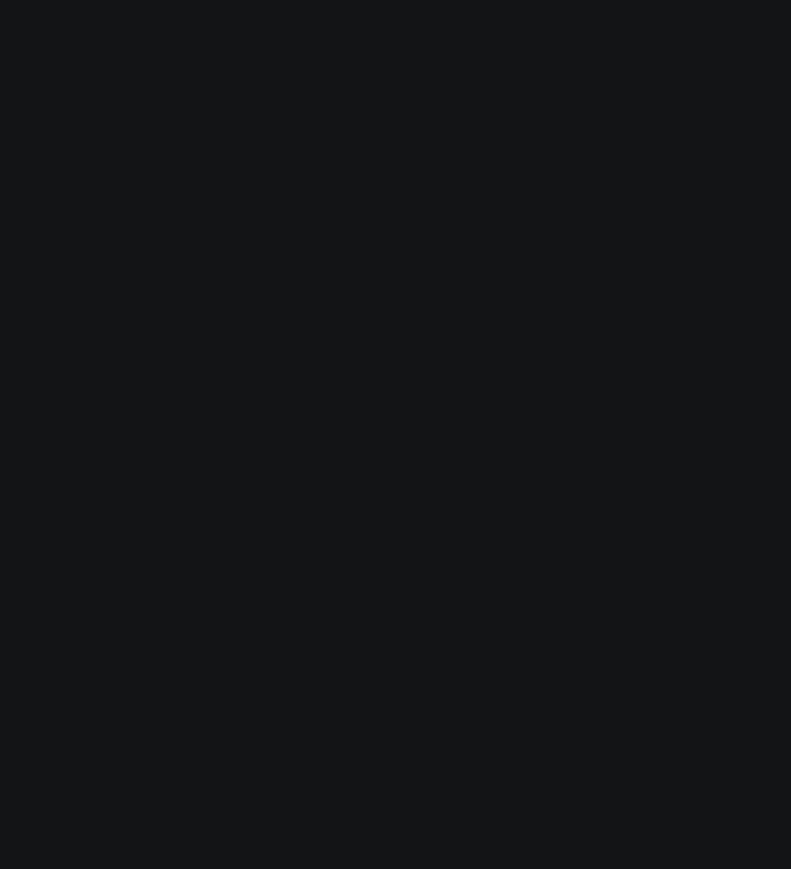
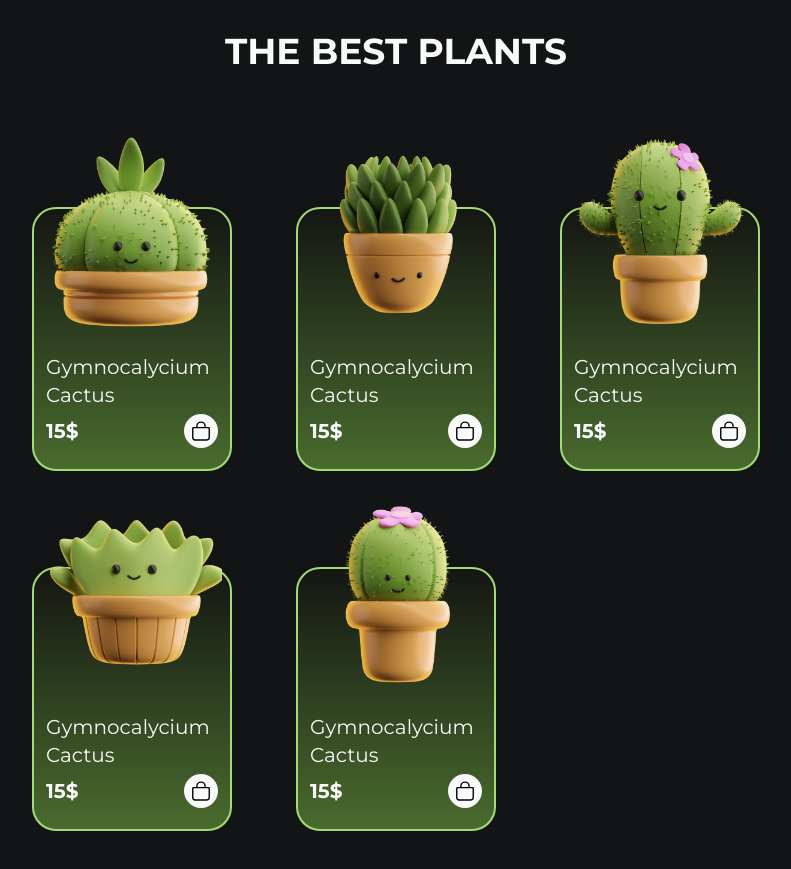
Before and after one commit to Alireza-ghanbari/cactus-shop, a React (Vite) app: page / in a window 1280 px wide. Shown: the part 1680-2549 px from the top of the page, without its empty margins (244-1035 px from the left). Before the commit the page ends 1539 px from the top, so only its background shows below. Built offline with nearby package versions, Linux system fonts and the light colour scheme.

Commit message:
complete shop section

```diff
--- a/src/components/Navbar.jsx
+++ b/src/components/Navbar.jsx
@@ -23,13 +23,13 @@ export default function Navbar() {
           <a href="#news" className="hover:text-green duration-200 font-light">
             News
           </a>
-          <a href="" className="hover:text-green duration-200 font-light">
+          <a href="#shop" className="hover:text-green duration-200 font-light">
             Shop
           </a>
-          <a href="" className="hover:text-green duration-200 font-light">
+          <a href="#care" className="hover:text-green duration-200 font-light">
             Care
           </a>
-          <a href="" className="hover:text-green duration-200 font-light">
+          <a href="#cotact" className="hover:text-green duration-200 font-light">
             Contact
           </a>
         </div>
@@ -62,13 +62,13 @@ export default function Navbar() {
               <a href="#news" className="hover:text-green duration-200 w-full">
                 News
               </a>
-              <a href="" className="hover:text-green duration-200 w-full">
+              <a href="#shop" className="hover:text-green duration-200 w-full">
                 Shop
               </a>
-              <a href="" className="hover:text-green duration-200 w-full">
+              <a href="#care" className="hover:text-green duration-200 w-full">
                 Care
               </a>
-              <a href="" className="hover:text-green duration-200 w-full">
+              <a href="#contact" className="hover:text-green duration-200 w-full">
                 Contact
               </a>
             </div>
--- a/src/pages/Home.jsx
+++ b/src/pages/Home.jsx
@@ -3,23 +3,32 @@ import homeImage from "../assets/home-cactus.png";
 import newImage1 from "../assets/new-cactus-1.png";
 import newImage2 from "../assets/new-cactus-2.png";
 import newImage3 from "../assets/new-cactus-3.png";
+import shopcactus1 from "../assets/shop-cactus-1.png";
+import shopcactus2 from "../assets/shop-cactus-2.png";
+import shopcactus3 from "../assets/shop-cactus-3.png";
+import shopcactus4 from "../assets/shop-cactus-4.png";
+import shopcactus5 from "../assets/shop-cactus-5.png";
 import { FaArrowRight } from "react-icons/fa";
+import { IoBagOutline } from "react-icons/io5";
 
 export default function Home() {
   return (
     <div className="max-w-7xl mx-auto px-3 xs:px-8 py-5 lg:pt-20">
       {/* hero section */}
-      <div className="flex lg:flex-row flex-col items-center justify-center gap-7" id="home">
+      <div
+        className="flex lg:flex-row flex-col items-center justify-center gap-7"
+        id="home"
+      >
         <div className="w-[250px] sm:w-[400px] lg:w-[450px]">
           <img src={homeImage} className="image-home -z-50" />
         </div>
         <div className="flex items-center lg:items-start  justify-center flex-col gap-4 lg:gap-0">
-          <h2 className="text-title text-3xl sm:text-5xl lg:text-[4rem] font-bold">
+          <h2 className="text-title text-3xl sm:text-5xl lg:text-[4rem] font-bold text-center lg:text-start">
             ORNAMENTAL <br />
             <span className="text-darkGrenn">PLANTS</span> FOR <br />
             YOUR HOME
           </h2>
-          <p className="text-xs sm:text-md mt-5">
+          <p className="text-xs sm:text-md mt-5 text-center lg:text-start">
             We design ornamental plants for your home in-house for an <br />
             original style and quality you won't find anywhere else.
           </p>
@@ -38,12 +47,15 @@ export default function Home() {
       </div>
 
       {/* news section */}
-      <div className="flex lg:flex-row flex-col items-center justify-center lg:mt-48 mt-20 gap-4 pb-10" id="news">
+      <div
+        className="flex lg:flex-row flex-col items-center justify-center lg:mt-48 mt-20 gap-4 pb-10"
+        id="news"
+      >
         <div className="flex-1">
-          <h2 className="text-title font-bold tracking-wider text-3xl sm:text-4xl md:text-4xl pr-7">
+          <h2 className="text-title font-bold tracking-wider text-2xl sm:text-4xl md:text-4xl pr-7 text-center lg:text-start">
             NEW PLANTS FOR YOUR HOME
           </h2>
-          <p className="tracking-normal mt-5 mb-5 lg:mb-0 pr-4 text-xs xs:text-sm sm:text-[16px]">
+          <p className="tracking-normal mt-5 mb-5 lg:mb-0 pr-4 text-xs xs:text-sm sm:text-[16px] text-center lg:text-start">
             Select new ornamental plants for home decoration and obtain an
             atmosphere of harmony and freshness.
           </p>
@@ -65,7 +77,7 @@ export default function Home() {
                 className="absolute top-[-4.5rem] left-0 right-0 w-[180px] mx-auto transition-all duration-300 hover:-translate-y-3 "
               />
               <h2 className="text-title text-xl text-center">
-              Lily Pad Succulent
+                Lily Pad Succulent
               </h2>
             </div>
             <div className="relative w-[200px] news-card border-2 border-green pt-[9rem] px-3 pb-6 rounded-3xl -rotate-6 ">
@@ -73,9 +85,84 @@ export default function Home() {
                 src={newImage3}
                 className="absolute top-[-4.5rem] left-0 right-0 w-[180px] mx-auto transition-all duration-300 hover:-translate-y-3"
               />
-              <h2 className="text-title text-xl text-center">
-              Rebutia Cactus
-              </h2>
+              <h2 className="text-title text-xl text-center">Rebutia Cactus</h2>
+            </div>
+          </div>
+        </div>
+      </div>
+
+      {/* shop section */}
+      <div
+        className="flex flex-col items-center justify-center lg:mt-48 mt-20 gap-2 pb-10"
+        id="shop"
+      >
+        <h2 className="text-title text-4xl font-bold text-center mb-32">
+          THE BEST PLANTS
+        </h2>
+        <div className="grid grid-cols-1 md:grid-cols-2 lg:grid-cols-3 gap-16 gap-y-24">
+          <div className="relative w-[200px] news-card border-2 border-green pt-[9rem] px-3 pb-6 rounded-3xl">
+            <img
+              src={shopcactus1}
+              className="absolute top-[-4.5rem] left-0 right-0 w-[180px] mx-auto transition-all duration-300 hover:-translate-y-3"
+            />
+            <h2 className="text-title text-xl">Gymnocalycium Cactus</h2>
+            <div className="flex justify-between items-center">
+              <p className="font-bold text-title text-xl mt-2">15$</p>
+              <div className="p-[6px] bg-title rounded-full translate-y-1 cursor-pointer">
+                <IoBagOutline color="black" size={22} />
+              </div>
+            </div>
+          </div>
+          <div className="relative w-[200px] news-card border-2 border-green pt-[9rem] px-3 pb-6 rounded-3xl">
+            <img
+              src={shopcactus2}
+              className="absolute top-[-4.5rem] left-0 right-0 w-[180px] mx-auto transition-all duration-300 hover:-translate-y-3"
+            />
+            <h2 className="text-title text-xl">Gymnocalycium Cactus</h2>
+            <div className="flex justify-between items-center">
+              <p className="font-bold text-title text-xl mt-2">15$</p>
+              <div className="p-[6px] bg-title rounded-full translate-y-1 cursor-pointer">
+                <IoBagOutline color="black" size={22} />
+              </div>
+            </div>
+          </div>
+          <div className="relative w-[200px] news-card border-2 border-green pt-[9rem] px-3 pb-6 rounded-3xl">
+            <img
+              src={shopcactus3}
+              className="absolute top-[-4.5rem] left-0 right-0 w-[180px] mx-auto transition-all duration-300 hover:-translate-y-3"
+            />
+            <h2 className="text-title text-xl">Gymnocalycium Cactus</h2>
+            <div className="flex justify-between items-center">
+              <p className="font-bold text-title text-xl mt-2">15$</p>
+              <div className="p-[6px] bg-title rounded-full translate-y-1 cursor-pointer">
+                <IoBagOutline color="black" size={22} />
+              </div>
+            </div>
+          </div>
+          <div className="relative w-[200px] news-card border-2 border-green pt-[9rem] px-3 pb-6 rounded-3xl">
+            <img
+              src={shopcactus4}
+              className="absolute top-[-4.5rem] left-0 right-0 w-[180px] mx-auto transition-all duration-300 hover:-translate-y-3"
+            />
+            <h2 className="text-title text-xl">Gymnocalycium Cactus</h2>
+            <div className="flex justify-between items-center">
+              <p className="font-bold text-title text-xl mt-2">15$</p>
+              <div className="p-[6px] bg-title rounded-full translate-y-1 cursor-pointer">
+                <IoBagOutline color="black" size={22} />
+              </div>
+            </div>
+          </div>
+          <div className="relative w-[200px] news-card border-2 border-green pt-[9rem] px-3 pb-6 rounded-3xl">
+            <img
+              src={shopcactus5}
+              className="absolute top-[-4.5rem] left-0 right-0 w-[180px] mx-auto transition-all duration-300 hover:-translate-y-3"
+            />
+            <h2 className="text-title text-xl">Gymnocalycium Cactus</h2>
+            <div className="flex justify-between items-center">
+              <p className="font-bold text-title text-xl mt-2">15$</p>
+              <div className="p-[6px] bg-title rounded-full translate-y-1 cursor-pointer">
+                <IoBagOutline color="black" size={22} />
+              </div>
             </div>
           </div>
         </div>
```
